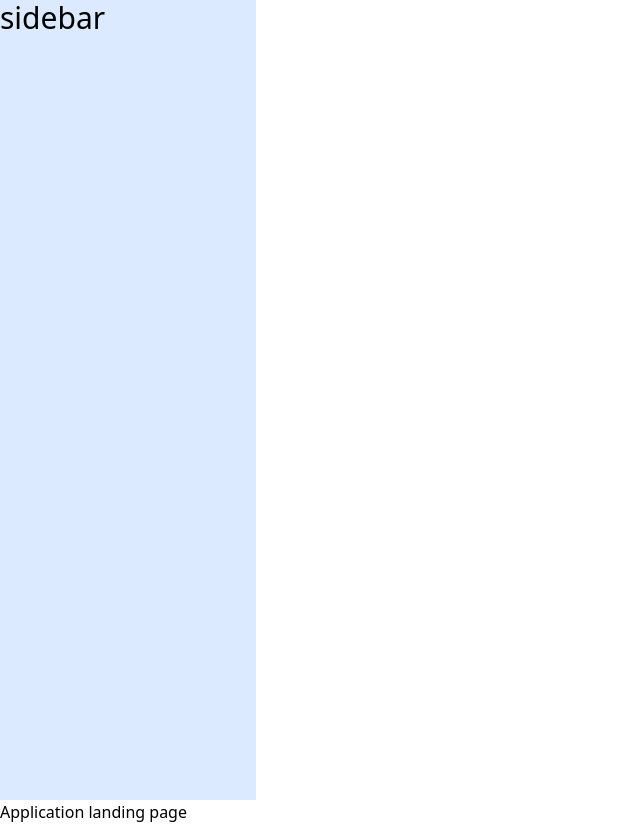
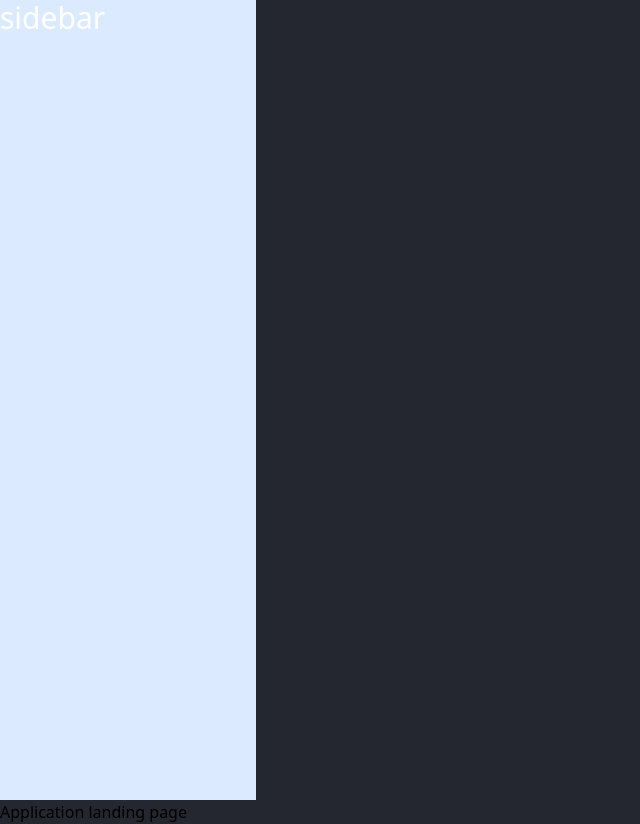
Before and after one commit to krishabbashyal/Apptive, a Next.js app in the folder client/: page / in a window 1280 px wide. Shown: the whole page, without its empty margins (0-640 px from the left). Built offline with nearby package versions, Linux system fonts and the light colour scheme.

Commit message:
Get some global css values

```diff
--- a/client/src/app/globals.css
+++ b/client/src/app/globals.css
@@ -1,3 +1,12 @@
 @tailwind base;
 @tailwind components;
 @tailwind utilities;
+
+.html,
+body {
+  background-color: #252730;
+}
+
+p, h1, h2, h3, h4, h5, h6 {
+  color: #fff;
+}
```
